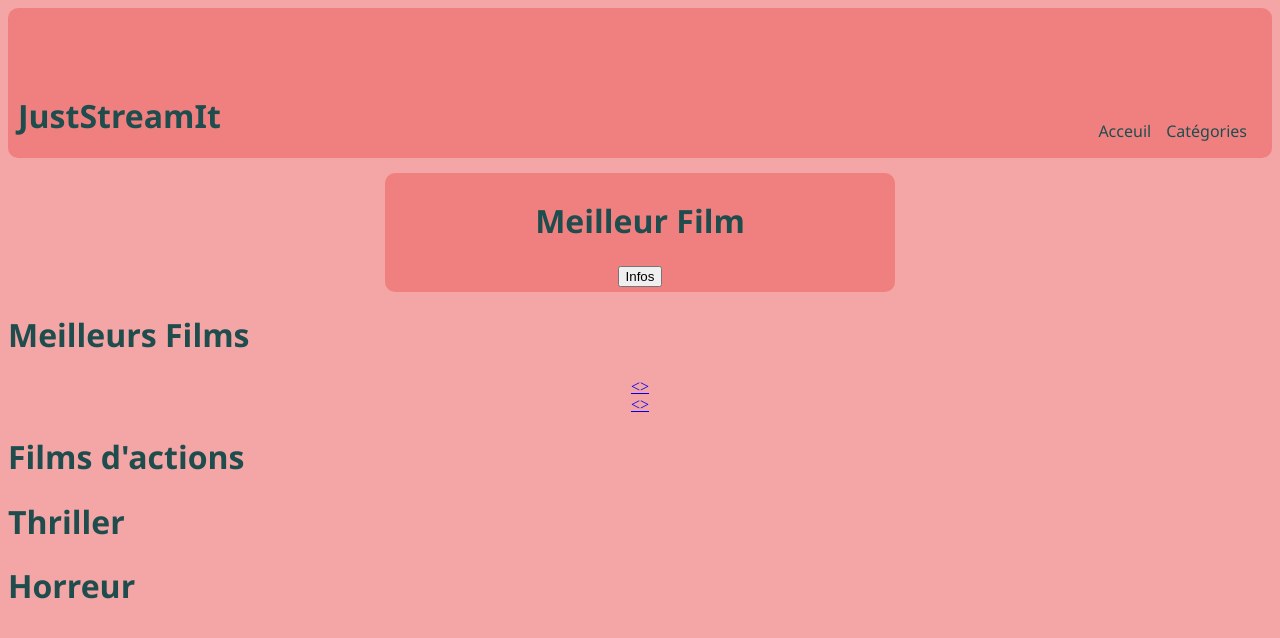
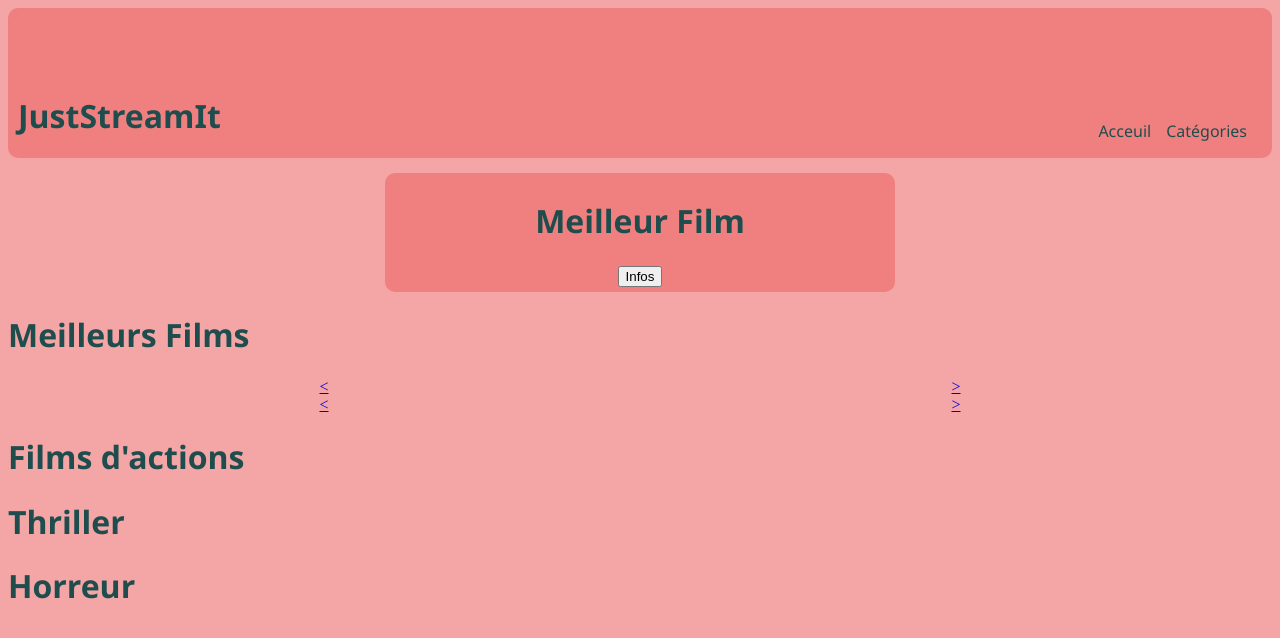
Before and after one commit to ajurquet/Openclassroom_projet_06, a plain HTML site: page index.html in a window 1280 px wide. Drawn offline with Linux system fonts and the light colour scheme; no server answers.

Commit message:
essai caroussel 03

```diff
--- a/style.scss
+++ b/style.scss
@@ -64,22 +64,11 @@ li {
     margin: auto;
 
 }
-// .caroussel {
+
+// .bestMovies {
 //     display: flex;
 //     justify-content: space-around;
-//     flex-direction: row;
 // }
-
-// #caroussels {
-//     display: flex;
-//     flex-wrap: wrap;
-
-// }
-
-.bestMovies {
-    display: flex;
-    justify-content: space-around;
-}
 
     // &__section1 {
     //     display: flex;
```
Also changed, not shown: css/style.css, 1 other file.
